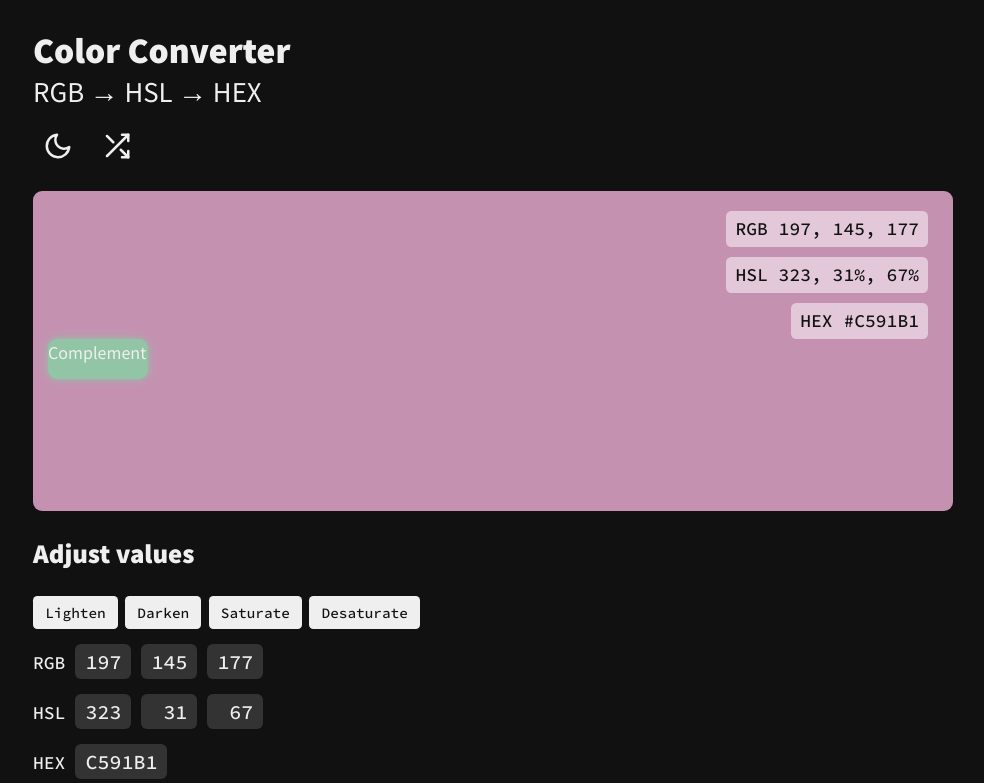
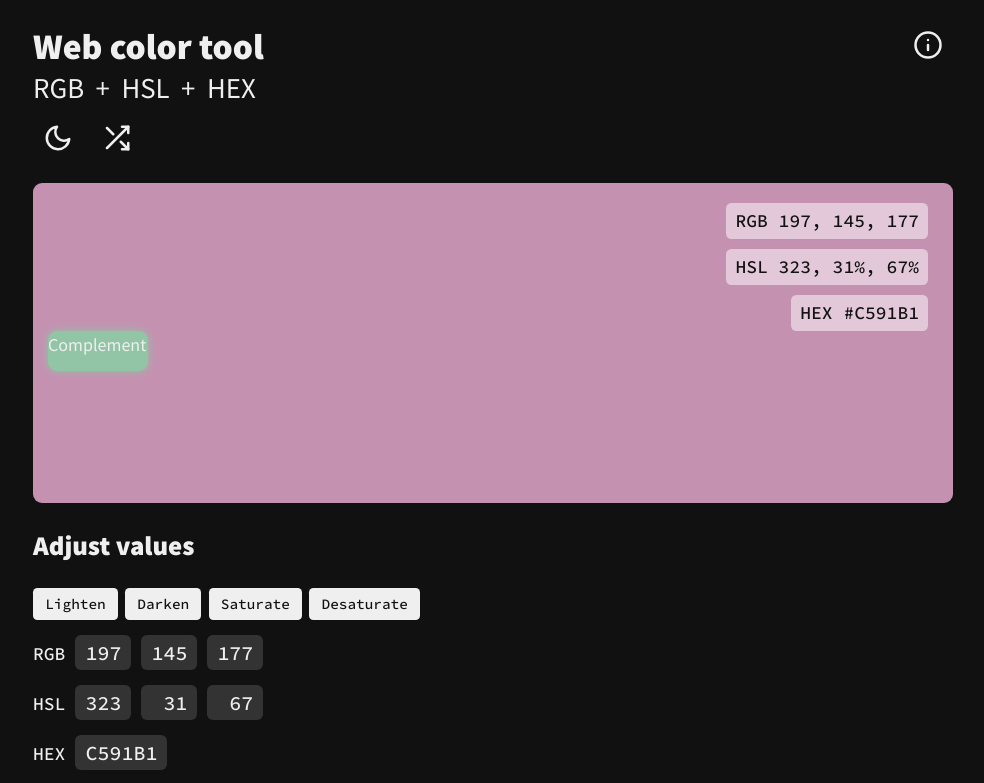
Before and after one commit to murbar/web-color-tool, a React (Create React App) app: page / in a window 1280 px wide. Shown: the top 783 px of the page, without its empty margins (147-1131 px from the left). Built offline with nearby package versions, Linux system fonts and the light colour scheme.

Commit message:
Add about modal

```diff
--- a/src/components/ColorValues.jsx
+++ b/src/components/ColorValues.jsx
@@ -12,7 +12,7 @@ const StyledDiv = styled.div`
     padding: 0.5em;
     line-height: 1;
     font-family: ${p => p.theme.fontFixed};
-    background: ${p => p.theme.overlayColor};
+    background: ${p => p.theme.previewOverlayColor};
     color: ${p => p.theme.backgroundColor};
     border-radius: 0.3em;
   }
--- a/src/components/Header.jsx
+++ b/src/components/Header.jsx
@@ -1,7 +1,13 @@
 import React from 'react';
 import styled from 'styled-components';
+import InfoModal from 'components/InfoModal';
 
 const StyledDiv = styled.div`
+  margin: 2rem 0;
+  position: relative;
+  h1 {
+    margin: 0;
+  }
   h1 span {
     display: block;
     font-size: 0.8em;
@@ -14,8 +20,9 @@ const Header = () => {
   return (
     <StyledDiv>
       <h1>
-        Color Converter <span>RGB &rarr; HSL &rarr; HEX</span>{' '}
+        Web color tool <span>RGB &nbsp;+&nbsp; HSL &nbsp;+&nbsp; HEX</span>
       </h1>
+      <InfoModal />
     </StyledDiv>
   );
 };
--- /dev/null
+++ b/src/components/InfoModal.js
@@ -0,0 +1,65 @@
+import React, { useState, useEffect } from 'react';
+import styled from 'styled-components';
+import OverlayBox from 'components/common/OverlayBox';
+import IconButton from 'components/common/IconButton';
+import Button from 'components/common/Button';
+import ButtonRow from 'components/common/ButtonRow';
+import FullScreenModal from 'components/common/FullScreenModal';
+// import ButtonRow from './common/ButtonRow';
+
+import { ReactComponent as InfoIcon } from 'icons/info.svg';
+
+const Styles = styled.div`
+  position: absolute;
+  top: 0;
+  right: 0;
+`;
+
+const ModalStyles = styled.div`
+  ${'' /* width: 50rem; */}
+  padding: 1rem;
+`;
+
+export default function SettingsModal({ isShowing = false }) {
+  const [showModal, setShowModal] = useState(isShowing);
+
+  useEffect(() => {
+    setShowModal(isShowing);
+  }, [isShowing]);
+
+  return (
+    <Styles>
+      <IconButton onClick={() => setShowModal(true)} title="About this app" className="control">
+        <InfoIcon />
+      </IconButton>
+      {showModal && (
+        <FullScreenModal onClickOff={() => setShowModal(false)}>
+          <OverlayBox>
+            <ModalStyles>
+              <h2>Welcome</h2>
+              <p>
+                Lorem ipsum dolor sit amet consectetur adipisicing elit. Quo hic ullam ratione
+                repudiandae, alias tenetur laboriosam iusto, voluptatum quasi suscipit rem
+                dignissimos veniam nam quia error nemo et dolor non?{' '}
+              </p>
+              <p>
+                Lorem ipsum dolor sit amet consectetur adipisicing elit. Quo hic ullam ratione
+                repudiandae, alias tenetur laboriosam iusto, voluptatum quasi suscipit rem
+                dignissimos veniam nam quia error nemo et dolor non?{' '}
+              </p>
+              <p>
+                Click the RGB/HSL/HEX data values in the color preview to copy the CSS to your
+                clipboard.
+              </p>
+              <h3>Hotkeys</h3>
+              <h3>Other useful resources</h3>
+              <ButtonRow>
+                <Button onClick={() => setShowModal(false)}>Ok</Button>
+              </ButtonRow>
+            </ModalStyles>
+          </OverlayBox>
+        </FullScreenModal>
+      )}
+    </Styles>
+  );
+}
--- /dev/null
+++ b/src/components/common/ButtonRow.js
@@ -0,0 +1,11 @@
+import React from 'react';
+import styled from 'styled-components';
+
+const Styles = styled.div`
+  margin-top: 2rem;
+  pointer-events: auto;
+`;
+
+export default function ButtonRow({ children }) {
+  return <Styles>{children}</Styles>;
+}
--- /dev/null
+++ b/src/components/common/FullScreenModal.js
@@ -0,0 +1,32 @@
+import React from 'react';
+import ReactDOM from 'react-dom';
+import styled from 'styled-components';
+
+const Styles = styled.div`
+  position: fixed;
+  top: 0;
+  left: 0;
+  width: 100%;
+  height: 100%;
+  z-index: 10000;
+  display: flex;
+  align-items: center;
+  justify-content: center;
+  padding: 2rem;
+  background: ${p => p.theme.fullScreenModalBgColor};
+  pointer-events: auto;
+  overflow: scroll;
+`;
+
+export default function FullScreenModal({ children, onClickOff }) {
+  return ReactDOM.createPortal(
+    <Styles
+      onClick={e => {
+        if (e.target.parentNode.id === 'modal') onClickOff(e);
+      }}
+    >
+      {children}
+    </Styles>,
+    document.querySelector('#modal')
+  );
+}
--- /dev/null
+++ b/src/components/common/OverlayBox.js
@@ -0,0 +1,32 @@
+import React from 'react';
+import styled, { css } from 'styled-components';
+import breakpoints from 'styles/media';
+
+const Styles = styled.div`
+  background: ${p => p.theme.backgroundColor};
+  padding: 1rem;
+  box-shadow: ${p => p.theme.hudShadow};
+  border-radius: 1rem;
+  margin-bottom: 1rem;
+  position: relative;
+  pointer-events: auto;
+  overflow: scroll;
+  max-width: 100%;
+  max-height: 100%;
+  &:last-child {
+    margin-bottom: 0;
+  }
+  h2 {
+    margin: 0;
+  }
+  ${breakpoints.phone(css`
+    width: 80%;
+  `)}
+  ${breakpoints.tablet(css`
+    width: 50rem;
+  `)}
+`;
+
+export default function OverlayBox({ children }) {
+  return <Styles>{children}</Styles>;
+}
--- a/src/styles/themes.js
+++ b/src/styles/themes.js
@@ -1,3 +1,10 @@
+const colors = {
+  offWhite: '#efefef',
+  offBlack: '#111111',
+  lightGrey: '#cccccc',
+  darkGrey: '#333333'
+};
+
 const common = {
   font: `'Source Sans Pro', sans-serif;`,
   fontFixed: `'Source Code Pro', monospace;`,
@@ -5,20 +12,28 @@ const common = {
 };
 
 const dark = {
-  backgroundColor: '#111111',
-  textColor: '#efefef',
-  overlayColor: 'rgba(255, 255, 255, 0.5)',
+  backgroundColor: colors.offBlack,
+  textColor: colors.offWhite,
+  previewOverlayColor: 'rgba(255, 255, 255, 0.5)',
   buttonHighlightColor: 'rgba(255, 255, 255, 0.1)',
-  inputColor: '#333333',
+  fullScreenModalBgColor: 'rgba(255,255,255, 0.9)',
+  inputColor: colors.darkGrey,
+  colors: {
+    ...colors
+  },
   ...common
 };
 
 const light = {
-  backgroundColor: '#efefef',
-  textColor: '#111111',
-  overlayColor: 'rgba(0, 0, 0, 0.5)',
+  backgroundColor: colors.offWhite,
+  textColor: colors.offBlack,
+  previewOverlayColor: 'rgba(0, 0, 0, 0.5)',
   buttonHighlightColor: 'rgba(0, 0, 0, 0.1)',
-  inputColor: '#CCCCCC',
+  fullScreenModalBgColor: 'rgba(0, 0, 0, 0.85)',
+  inputColor: colors.lightGrey,
+  colors: {
+    ...colors
+  },
   ...common
 };
 
```
